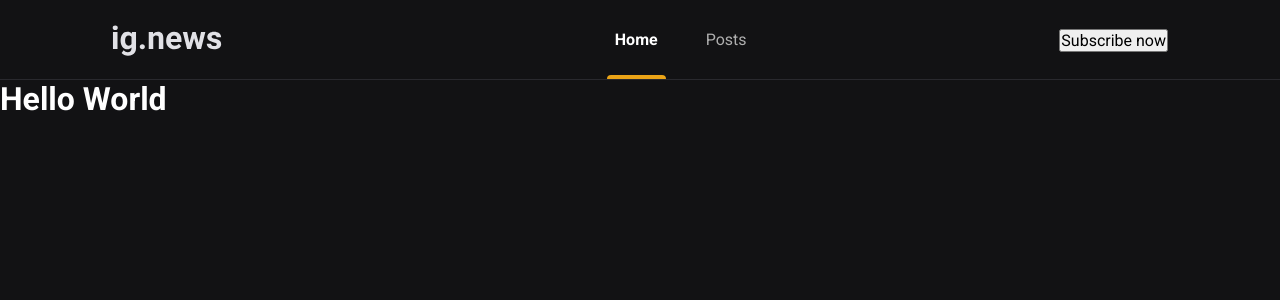
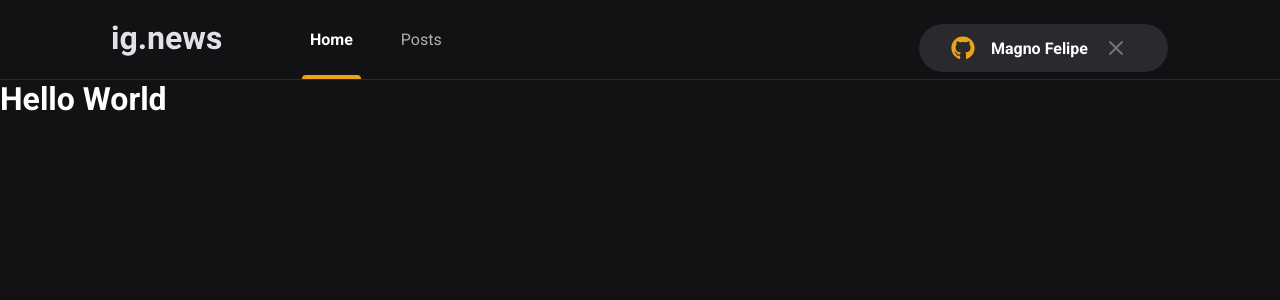
Before and after one commit to magnokf/ignews, a Next.js app: page / in a window 1280 px wide. Shown: the top 300 px of the page. Built offline with nearby package versions, Linux system fonts and the light colour scheme.

Commit message:
feat: styling svg githubIcon and closeIcon

```diff
--- a/package.json
+++ b/package.json
@@ -12,6 +12,7 @@
 		"next": "12.3.1",
 		"react": "18.2.0",
 		"react-dom": "18.2.0",
+		"react-icons": "^4.4.0",
 		"sass": "^1.55.0"
 	},
 	"devDependencies": {
--- a/src/components/Header/index.tsx
+++ b/src/components/Header/index.tsx
@@ -1,3 +1,4 @@
+import { SignInButton } from "../SignInButton";
 import styles from "./styles.module.scss";
 
 export function Header() {
@@ -12,7 +13,7 @@
 					<a className={styles.active}>Home</a>
 					<a>Posts</a>
 				</nav>
-				<button type="button">Subscribe now</button>
+				<SignInButton/>
 			</div>
 		</header>
 	);
--- a/src/components/Header/styles.module.scss
+++ b/src/components/Header/styles.module.scss
@@ -49,4 +49,7 @@
           }
 		}
 	}
+  button {
+    margin-left: auto;
+  }
 }
--- /dev/null
+++ b/src/components/SignInButton/index.tsx
@@ -0,0 +1,23 @@
+import styles from "./styles.module.scss";
+import { FaGithub } from "react-icons/fa";
+import { FiX } from "react-icons/fi";
+
+export function SignInButton() {
+	const isUserLoggedIn = true;
+	return isUserLoggedIn ? (
+		<button
+			type="button"
+			className={styles.signInButton}>
+			<FaGithub color="#eba417" />
+      Magno Felipe
+      <FiX color="#737380" className={styles.closeIcon} />
+		</button>
+	) : (
+		<button
+			type="button"
+			className={styles.signInButton}>
+			<FaGithub color="#17eb22" />
+			Sign in with Github
+		</button>
+	);
+}
--- /dev/null
+++ b/src/components/SignInButton/styles.module.scss
@@ -0,0 +1,28 @@
+.signInButton {
+	background: var(--gray-800);
+	color: var(--white);
+	font-weight: bold;
+	border: 0;
+	border-radius: 3rem;
+	padding: 0 2rem;
+	height: 3rem;
+	margin-top: 1rem;
+	display: flex;
+	align-items: center;
+	transition: filter 0.2s;
+	svg {
+		margin-right: 0.5rem;
+		width: 1.5rem;
+		height: 1.5rem;
+	}
+	svg:first-child {
+		margin-right: 1rem;
+	}
+	svg.closeIcon {
+		margin-left: 1rem;
+	}
+
+	&:hover {
+		filter: brightness(0.9);
+	}
+}
```
Also changed, not shown: 1 other file (tests, documents, lock files or other folders). Lines whose indentation alone changed are shown as unchanged.
